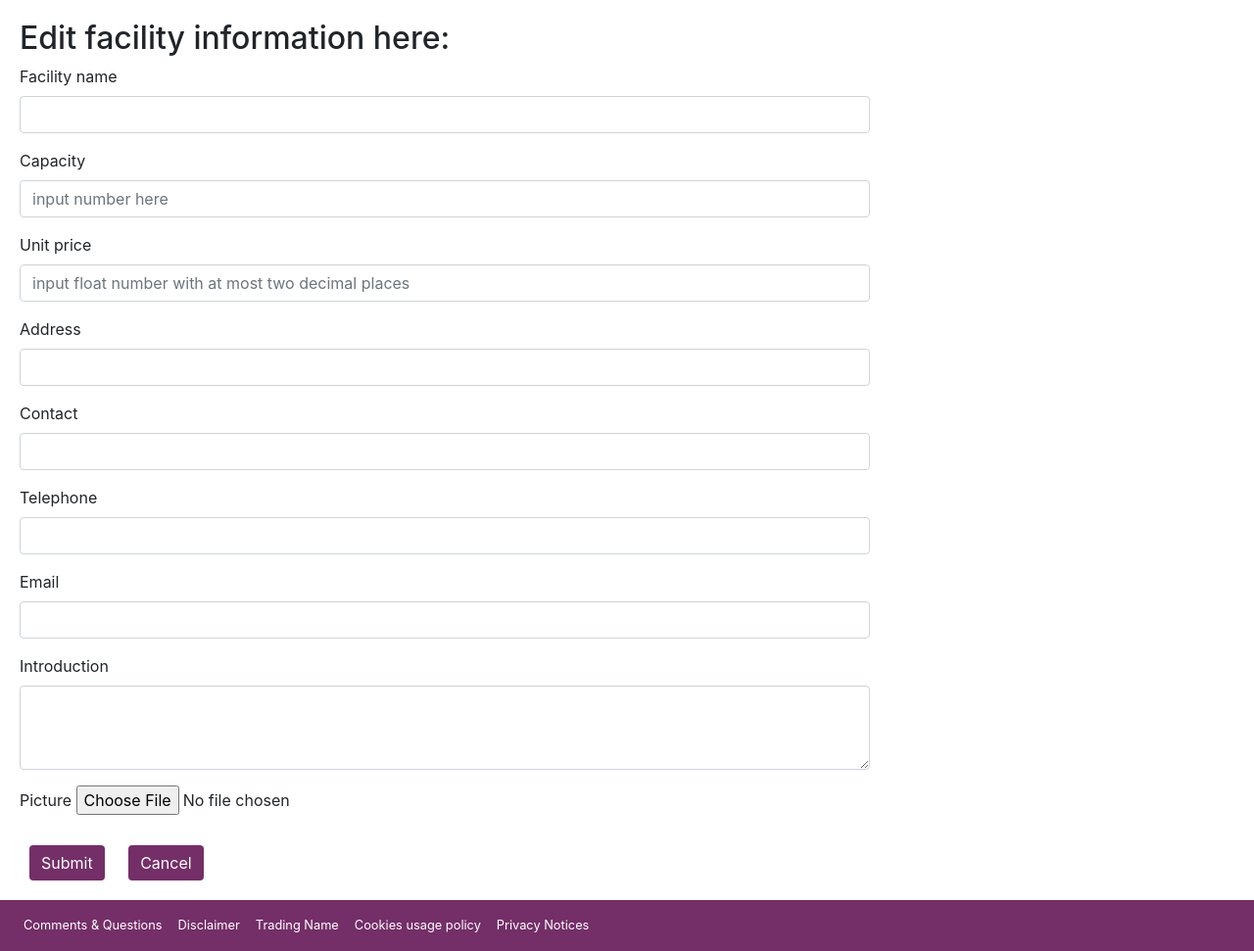
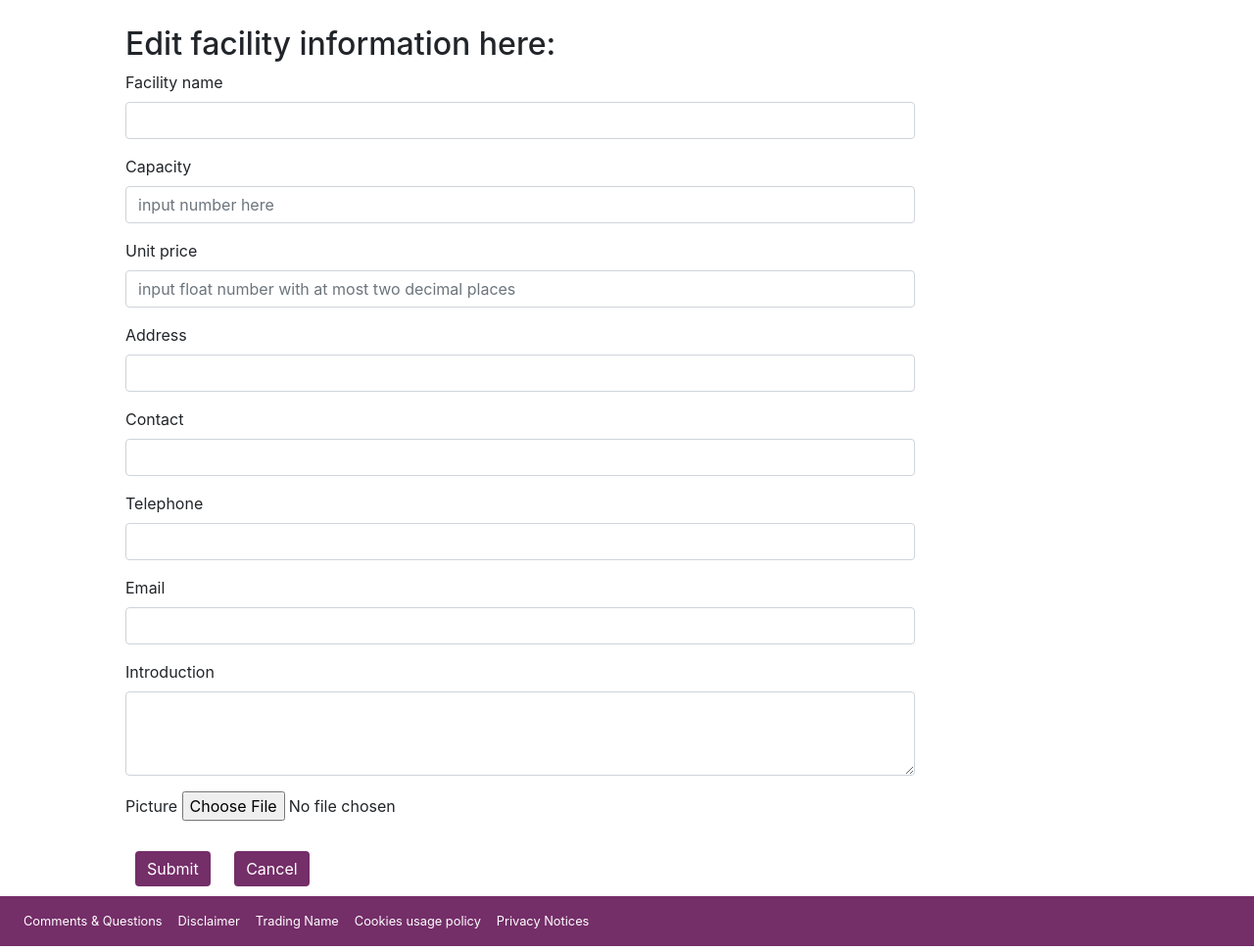
Before and after one commit to jasondunelm/SE-Team5, a PHP site: page /SE-Team5/facilityAdd.php in a window 1280 px wide. Shown: the part 56-1027 px from the top of the page at 98% size. Run offline with PHP 8.4, Linux system fonts and the light colour scheme; some libraries are stand-ins or nearby versions.

Commit message:
update css of facility_manage
update css of facility_manage

```diff
--- a/style.css
+++ b/style.css
@@ -173,7 +173,8 @@
     margin: 20px;
 }
 .facility_edit_div{
-    margin: 20px;
+    margin-left: 10%;
+    margin-top: 2%;
 }
 .facility_manage_div{
 
```
